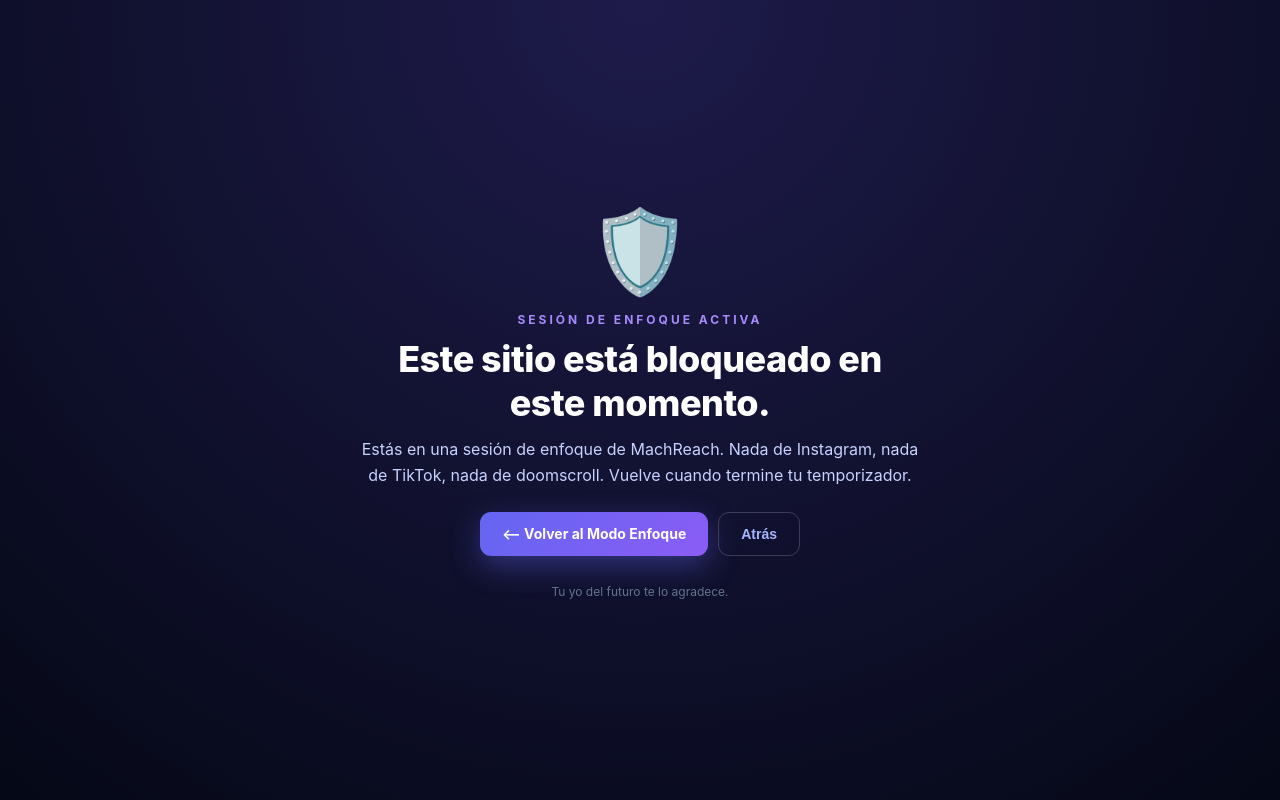
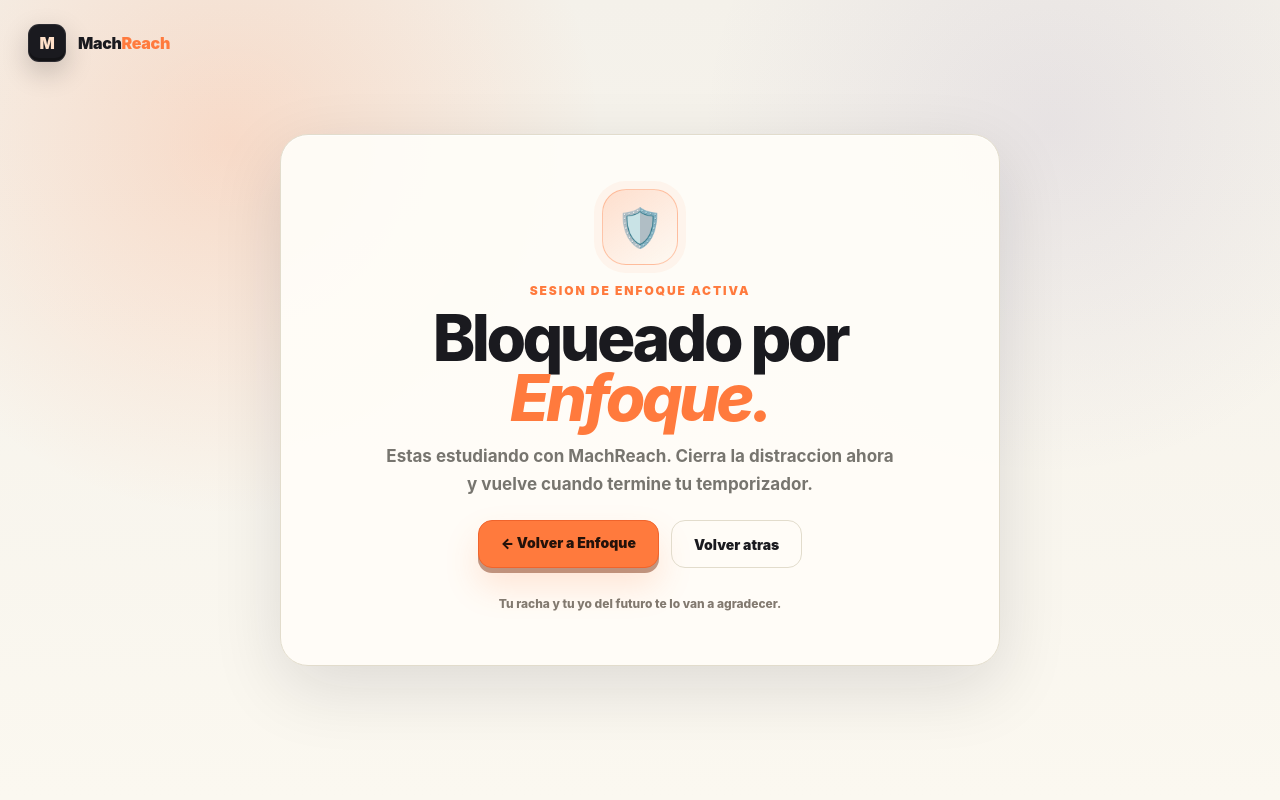
Before and after one commit to ignacio280/machreach, a browser extension: page extensions/focus-guard/blocked.html in a window 1280 px wide. Drawn offline with Linux system fonts and the light colour scheme.

Commit message:
Reskin Focus Guard extension

```diff
--- a/extensions/focus-guard/blocked.html
+++ b/extensions/focus-guard/blocked.html
@@ -2,89 +2,231 @@
 <html lang="es">
 <head>
   <meta charset="UTF-8" />
-  <title>Bloqueado — Sesión de enfoque activa</title>
+  <meta name="viewport" content="width=device-width, initial-scale=1" />
+  <title>Bloqueado - Sesion de enfoque activa</title>
   <style>
-    :root { color-scheme: dark; }
+    :root {
+      color-scheme: dark;
+      --bg: #11131A;
+      --panel: #1D202A;
+      --panel-2: #171A23;
+      --ink: #F7F0E4;
+      --muted: #B9B0A5;
+      --line: #34313A;
+      --orange: #FF7A3D;
+      --orange-soft: #FFE0C8;
+      --cream: #F4F1EA;
+      --black: #1A1A1F;
+    }
+
     * { box-sizing: border-box; }
-    html, body { margin: 0; padding: 0; height: 100%; }
+    html, body { margin: 0; min-height: 100%; }
     body {
-      background: radial-gradient(circle at top, #1e1b4b, #050816);
-      color: #fff;
-      font-family: -apple-system, BlinkMacSystemFont, "Segoe UI", Roboto, Inter, sans-serif;
+      min-height: 100vh;
+      background:
+        radial-gradient(circle at 18% 18%, rgba(255,122,61,.14), transparent 30%),
+        radial-gradient(circle at 82% 16%, rgba(255,224,200,.08), transparent 28%),
+        linear-gradient(180deg, #11131A 0%, #0D1017 100%);
+      color: var(--ink);
+      font-family: "Nunito", "Inter", -apple-system, BlinkMacSystemFont, "Segoe UI", sans-serif;
+      display: grid;
+      place-items: center;
+      padding: 28px;
+      overflow-x: hidden;
+    }
+
+    .brand {
+      position: fixed;
+      top: 24px;
+      left: 28px;
+      display: inline-flex;
+      align-items: center;
+      gap: 12px;
+      color: var(--ink);
+      font-weight: 900;
+      letter-spacing: -.02em;
+    }
+    .brand-mark {
+      width: 38px;
+      height: 38px;
+      border-radius: 11px;
+      display: grid;
+      place-items: center;
+      background: var(--black);
+      color: var(--orange-soft);
+      box-shadow: inset 0 -3px 0 rgba(0,0,0,.28), 0 10px 28px rgba(0,0,0,.2);
+      border: 1px solid rgba(255,255,255,.08);
+    }
+    .brand span span { color: var(--orange); }
+
+    .card {
+      width: min(720px, 100%);
+      background: rgba(29,32,42,.92);
+      border: 1px solid var(--line);
+      border-radius: 28px;
+      padding: clamp(28px, 5vw, 54px);
+      text-align: center;
+      box-shadow: 0 28px 80px rgba(0,0,0,.34), inset 0 1px 0 rgba(255,255,255,.04);
+      animation: enter .42s cubic-bezier(.22,.61,.36,1);
+    }
+    @keyframes enter {
+      from { opacity: 0; transform: translateY(14px) scale(.985); }
+      to { opacity: 1; transform: translateY(0) scale(1); }
+    }
+
+    .icon {
+      width: 76px;
+      height: 76px;
+      margin: 0 auto 18px;
+      border-radius: 24px;
+      display: grid;
+      place-items: center;
+      background: linear-gradient(145deg, rgba(255,122,61,.22), rgba(255,224,200,.08));
+      border: 1px solid rgba(255,122,61,.38);
+      box-shadow: 0 0 0 8px rgba(255,122,61,.06);
+      font-size: 38px;
+    }
+
+    .kicker {
+      margin: 0 0 10px;
+      color: var(--orange);
+      font-size: 12px;
+      font-weight: 1000;
+      letter-spacing: .16em;
+      text-transform: uppercase;
+    }
+
+    h1 {
+      margin: 0 0 14px;
+      font-family: "Bricolage Grotesque", "Nunito", "Inter", sans-serif;
+      font-size: clamp(36px, 5vw, 66px);
+      line-height: .94;
+      letter-spacing: -.055em;
+      font-weight: 800;
+      color: var(--ink);
+    }
+    h1 em {
+      color: var(--orange);
+      font-style: italic;
+    }
+
+    p {
+      max-width: 520px;
+      margin: 0 auto 22px;
+      color: var(--muted);
+      font-size: 17px;
+      line-height: 1.65;
+      font-weight: 700;
+    }
+
+    .src {
+      display: inline-flex;
+      max-width: 100%;
+      margin: 0 auto 24px;
+      padding: 9px 13px;
+      border-radius: 999px;
+      background: var(--panel-2);
+      border: 1px solid var(--line);
+      color: var(--muted);
+      font-family: ui-monospace, "SF Mono", Consolas, monospace;
+      font-size: 12px;
+      word-break: break-all;
+    }
+
+    .btns {
       display: flex;
-      align-items: center;
       justify-content: center;
-      padding: 24px;
+      gap: 12px;
+      flex-wrap: wrap;
     }
-    .wrap {
-      max-width: 560px;
-      text-align: center;
-      animation: in .4s ease-out;
-    }
-    @keyframes in { from { opacity: 0; transform: translateY(12px); } to { opacity: 1; transform: translateY(0); } }
-    .emoji { font-size: 82px; margin-bottom: 12px; }
-    .kicker {
-      font-size: 12px;
-      letter-spacing: 3px;
-      color: #A78BFA;
-      text-transform: uppercase;
-      font-weight: 700;
-      margin-bottom: 10px;
-    }
-    h1 { font-size: 36px; font-weight: 800; margin: 0 0 12px; letter-spacing: -.5px; }
-    p  { color: #C7D2FE; font-size: 16px; line-height: 1.6; margin: 0 0 24px; }
-    .src {
-      background: rgba(148,163,184,.12);
-      border: 1px solid rgba(167,139,250,.25);
-      color: #A5B4FC;
-      padding: 8px 14px;
-      border-radius: 8px;
-      display: inline-block;
-      font-family: ui-monospace, "SF Mono", monospace;
-      font-size: 12px;
-      margin-bottom: 20px;
-      word-break: break-all;
-      max-width: 100%;
-    }
-    .btns { display: flex; gap: 10px; justify-content: center; flex-wrap: wrap; }
     a.primary, button.ghost {
+      min-height: 48px;
       padding: 13px 22px;
-      border-radius: 11px;
-      font-weight: 700;
+      border-radius: 14px;
+      font: inherit;
       font-size: 14px;
+      font-weight: 1000;
       text-decoration: none;
       cursor: pointer;
-      transition: transform .15s;
+      transition: transform .16s ease, box-shadow .16s ease, background .16s ease, border-color .16s ease;
     }
     a.primary {
-      background: linear-gradient(135deg, #6366F1, #8B5CF6);
-      color: #fff;
-      border: none;
-      box-shadow: 0 10px 30px rgba(99,102,241,.4);
+      background: var(--orange);
+      color: #24120A;
+      border: 1px solid #F0642C;
+      box-shadow: 0 5px 0 rgba(123,48,18,.48), 0 18px 34px rgba(255,122,61,.18);
     }
-    a.primary:hover { transform: translateY(-2px); }
+    a.primary:hover { transform: translateY(-2px); box-shadow: 0 7px 0 rgba(123,48,18,.48), 0 24px 42px rgba(255,122,61,.22); }
     button.ghost {
       background: transparent;
-      border: 1px solid rgba(255,255,255,.18);
-      color: #A5B4FC;
+      color: var(--ink);
+      border: 1px solid var(--line);
     }
-    button.ghost:hover { background: rgba(255,255,255,.05); }
-    .note { margin-top: 28px; font-size: 12px; color: #64748b; }
+    button.ghost:hover {
+      background: rgba(244,241,234,.06);
+      border-color: rgba(247,240,228,.28);
+      transform: translateY(-2px);
+    }
+
+    .note {
+      margin-top: 28px;
+      color: #82796F;
+      font-size: 12px;
+      font-weight: 800;
+    }
+
+    @media (prefers-color-scheme: light) {
+      :root {
+        color-scheme: light;
+        --bg: #F4F1EA;
+        --panel: #FFFDF8;
+        --panel-2: #FBF8F0;
+        --ink: #1A1A1F;
+        --muted: #77756F;
+        --line: #E2DCCC;
+      }
+      body {
+        background:
+          radial-gradient(circle at 18% 18%, rgba(255,122,61,.2), transparent 30%),
+          radial-gradient(circle at 82% 16%, rgba(91,70,148,.09), transparent 28%),
+          linear-gradient(180deg, #F4F1EA 0%, #FBF8F0 100%);
+      }
+      .card {
+        background: rgba(255,253,248,.94);
+        box-shadow: 0 22px 70px rgba(20,18,30,.12), inset 0 1px 0 rgba(255,255,255,.65);
+      }
+      button.ghost { color: var(--black); }
+      button.ghost:hover { background: #F4F1EA; border-color: #D4C9B6; }
+    }
+
+    @media (max-width: 640px) {
+      body { padding: 86px 18px 24px; place-items: start center; }
+      .brand { top: 18px; left: 18px; }
+      .card { border-radius: 22px; }
+      .btns { flex-direction: column; }
+      a.primary, button.ghost { width: 100%; }
+    }
   </style>
 </head>
 <body>
-  <div class="wrap">
-    <div class="emoji">🛡️</div>
-    <div class="kicker">Sesión de enfoque activa</div>
-    <h1>Este sitio está bloqueado en este momento.</h1>
-    <p>Estás en una sesión de enfoque de MachReach. Nada de Instagram, nada de TikTok, nada de doomscroll. Vuelve cuando termine tu temporizador.</p>
+  <div class="brand" aria-label="MachReach">
+    <div class="brand-mark">M</div>
+    <span>Mach<span>Reach</span></span>
+  </div>
+
+  <main class="card">
+    <div class="icon" aria-hidden="true">🛡️</div>
+    <div class="kicker">Sesion de enfoque activa</div>
+    <h1>Bloqueado por <em>Enfoque.</em></h1>
+    <p>Estas estudiando con MachReach. Cierra la distraccion ahora y vuelve cuando termine tu temporizador.</p>
     <div class="src" id="src"></div>
     <div class="btns">
-      <a class="primary" href="https://machreach.com/student/focus">⟵ Volver al Modo Enfoque</a>
-      <button class="ghost" id="history-back">Atrás</button>
+      <a class="primary" href="https://machreach.com/student/focus">← Volver a Enfoque</a>
+      <button class="ghost" id="history-back">Volver atras</button>
     </div>
-    <div class="note">Tu yo del futuro te lo agradece.</div>
-  </div>
+    <div class="note">Tu racha y tu yo del futuro te lo van a agradecer.</div>
+  </main>
+
   <script>
     const params = new URLSearchParams(location.search);
     const src = params.get("src");
```
Also changed, not shown: extensions/focus-guard/popup.html (+104 -35 lines).
